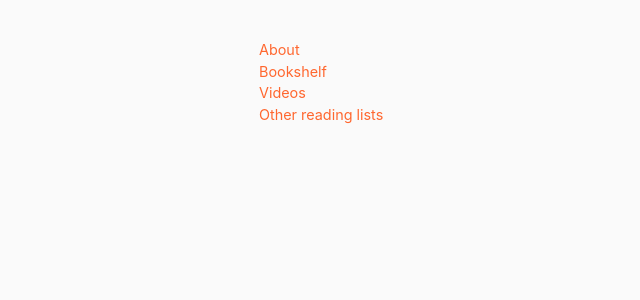
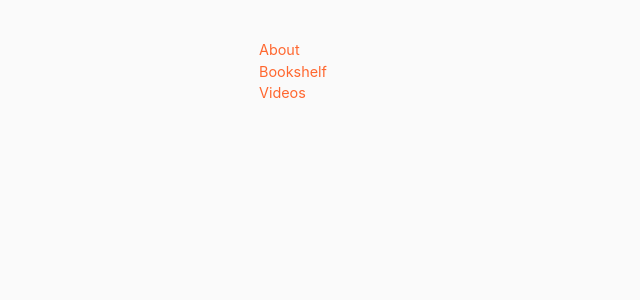
Before and after one commit to danschlz/danschulz.github.io, a Jekyll site: the page built from index.md, in a window 1280 px wide. Shown: the top 300 px of the page, without its empty margins (61-701 px from the left). Built offline with Jekyll 4.4.1, drawn with Linux system fonts in a browser that asks for light colours.

Commit message:
Update index.md

```diff
--- a/index.md
+++ b/index.md
@@ -4,4 +4,3 @@ layout: home
 [About](/about/)
 [Bookshelf](/books/)
 [Videos](/videos/)
-[Other reading lists](/other-reading-lists/)
```
